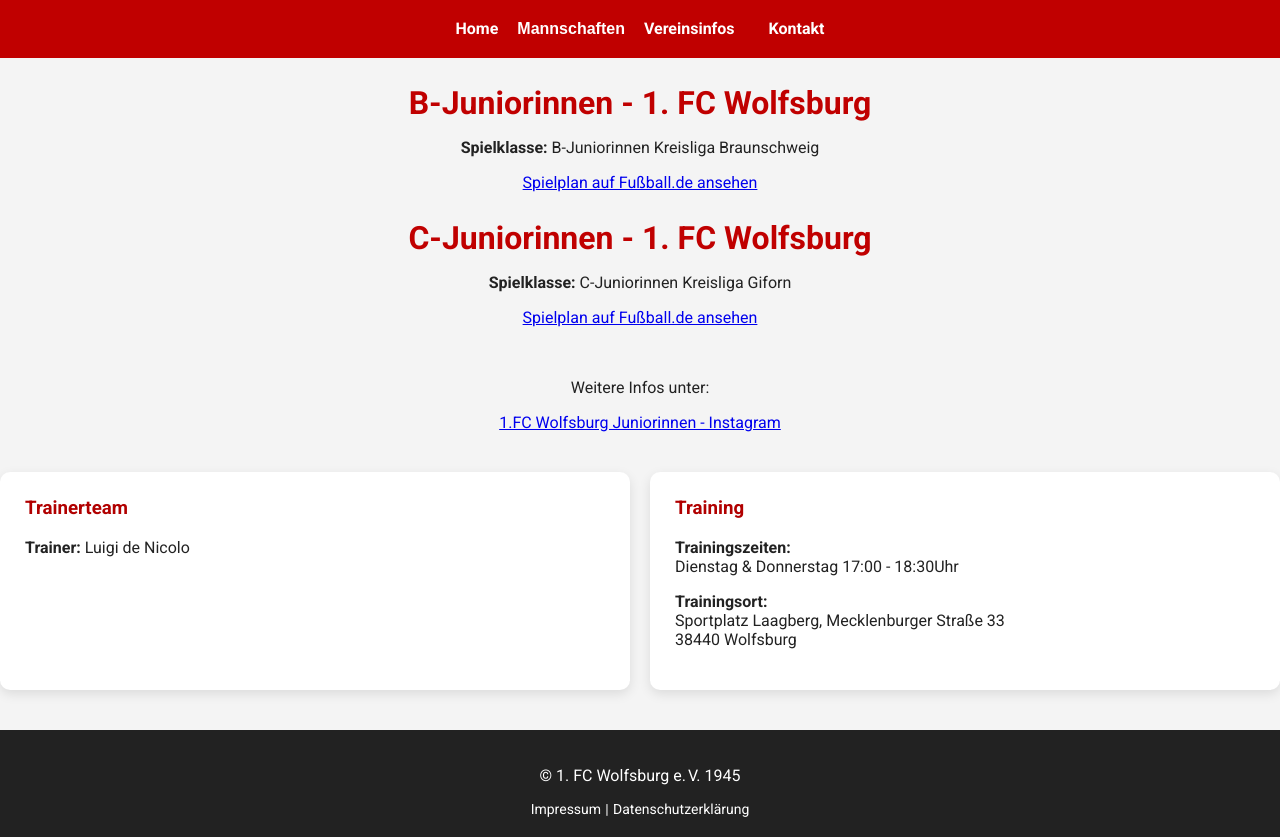
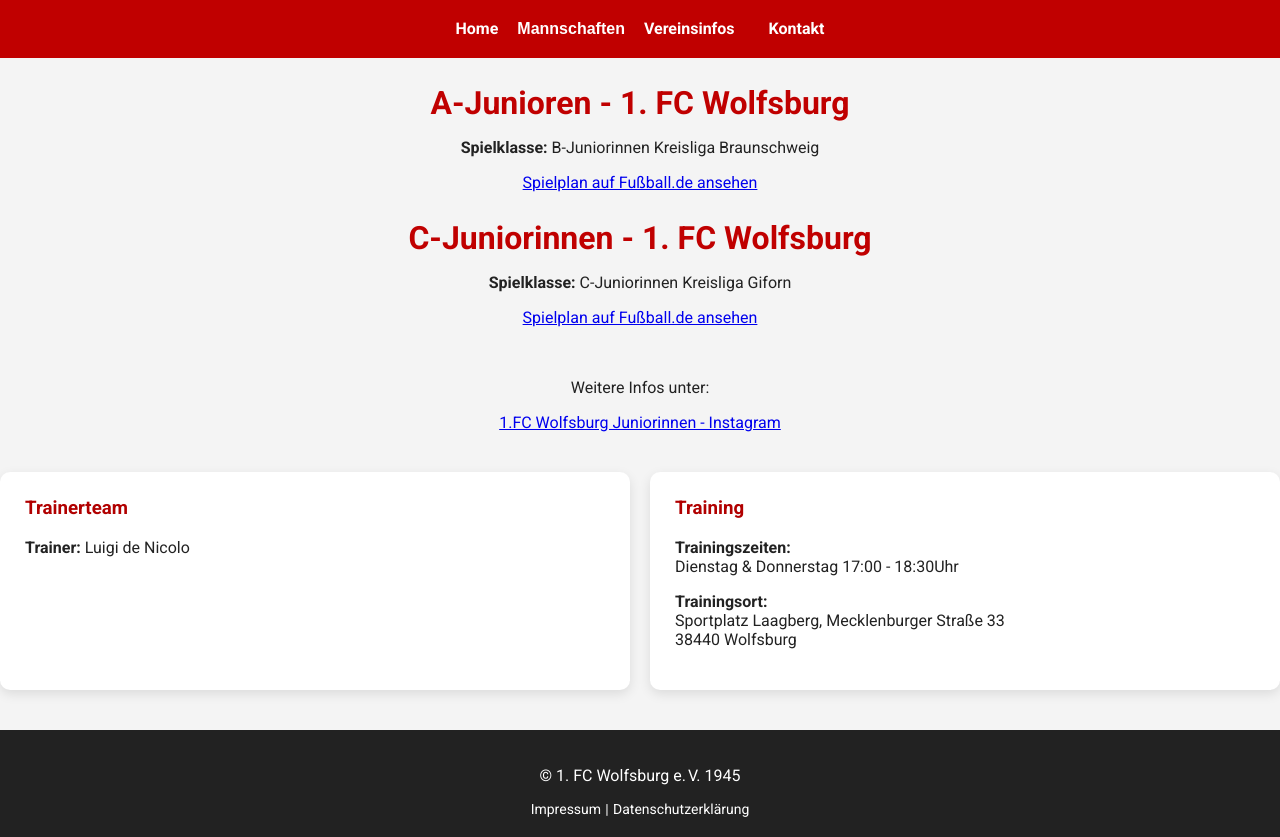
Before and after one commit to Charlotte380/1.FC-Wolfsburg, a plain HTML site: page Documents/1.FC Wolfsburg Homepgae 2/BC-Juniorinnen.html in a window 1280 px wide. Shown: the part 82-919 px from the top of the page. Drawn offline with Linux system fonts and the light colour scheme.

```diff
--- a/Documents/1.FC Wolfsburg Homepgae 2/BC-Juniorinnen.html
+++ b/Documents/1.FC Wolfsburg Homepgae 2/BC-Juniorinnen.html
@@ -36,7 +36,7 @@
   </header>
   <main>
     <section class="intro">
-        <h2>B-Juniorinnen - 1. FC Wolfsburg</h2>
+        <h2>A-Junioren - 1. FC Wolfsburg</h2>
         <p><strong>Spielklasse:</strong> B-Juniorinnen Kreisliga Braunschweig </p>
         <p><a href="https://refz-next.fussball.de/mannschaft/-/02M2KHL198000000VS5489B2VTKNAG5C#spiele" target="_blank">Spielplan auf Fußball.de ansehen</a></p>
 
```
